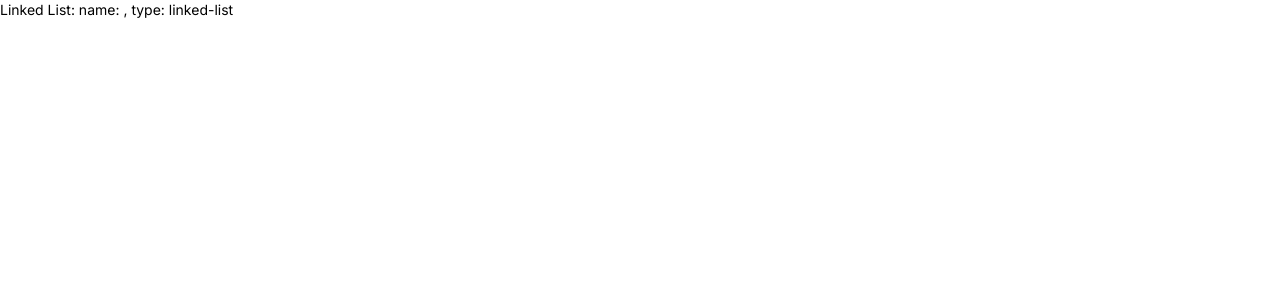
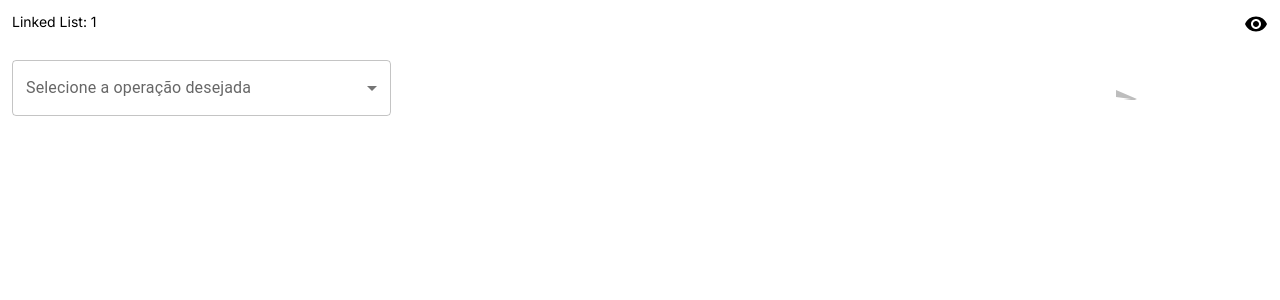
Before and after one commit to pedroaugustofb/data-structures-visualizer, a Next.js app: page /data-structure/linked-list/1 in a window 1280 px wide. Shown: the top 300 px of the page. Built offline with nearby package versions, Linux system fonts and the light colour scheme.

Commit message:
add: adicionando form para outras data-structures

```diff
--- a/app/data-structure/linked-list/[id]/page.tsx
+++ b/app/data-structure/linked-list/[id]/page.tsx
@@ -1,13 +1,34 @@
+"use client";
+
 import { DynamicPageProps } from "@/utils/interfaces";
+import Forms from "../../../../components/forms";
+import { formdata } from "../../../../components/forms/sequential-list/sequential-list-form";
+
+// const linked_list = new Linked_List()
 
 export default function LinkedList({ params, searchParams }: DynamicPageProps) {
-  const { id } = params;
-  const { name } = searchParams;
-  const type = "linked-list";
+  const data_structure = {
+    name: searchParams.name,
+    id: params.id,
+    type: "linked-list",
+  };
+
+  const canvas = `Linked List: ${data_structure.id}`;
+
+  const { Canvas } = Forms;
+
+  /**
+   *
+   * @param {formdata} form
+   * @returns
+   */
+  const submit = (form: formdata): void => console.log(form);
 
   return (
-    <h1 className="absolute text-sm">
-      Linked List: name: {name}, type: {type}
-    </h1>
+    <>
+      <Canvas.Form.Root canvas={canvas}>
+        <Canvas.Form.SequetialList submit={submit} />
+      </Canvas.Form.Root>
+    </>
   );
 }
--- a/app/data-structure/sequential-list/[id]/page.tsx
+++ b/app/data-structure/sequential-list/[id]/page.tsx
@@ -1,6 +1,10 @@
+"use client";
+
 import { DynamicPageProps } from "@/utils/interfaces";
 import React from "react";
 import Sequential_List from "@/data-structures/SequentialList";
+import Forms from "../../../../components/forms";
+import { formdata } from "../../../../components/forms/sequential-list/sequential-list-form";
 
 const list = new Sequential_List();
 
@@ -17,11 +21,23 @@ export default function SequentialList({ params, searchParams }: DynamicPageProp
   // Set max size if not set
   if (list.get_max_size() !== data_structure.details.max_size) list.set_max_size(data_structure.details.max_size);
 
+  const canvas = `Sequential List:${data_structure.id}`;
+
+  /**
+   *
+   * @param {formdata} form
+   * @returns
+   */
+  const submit = (form: formdata) => {
+    console.log(form);
+  };
+
+  const { Canvas } = Forms;
   return (
     <>
-      <h1 className="absolute text-sm">
-        Sequential List: id: {data_structure.id}; max_size: {data_structure.details.max_size};
-      </h1>
+      <Canvas.Form.Root canvas={canvas}>
+        <Canvas.Form.SequetialList submit={(form) => submit(form)} />
+      </Canvas.Form.Root>
     </>
   );
 }
--- a/app/page.tsx
+++ b/app/page.tsx
@@ -89,6 +89,7 @@ export default function Home() {
             />
             <DropDown<string>
               options={data_structures_options}
+              value={data_structure.type}
               callback={(value) =>
                 set_data_structure({
                   ...data_structure,
--- /dev/null
+++ b/components/forms/common/canvas-form-root.tsx
@@ -0,0 +1,33 @@
+"use client";
+
+import { Box, Grow, Icon, Tooltip } from "@mui/material";
+import React, { ReactElement } from "react";
+import VisibilityIcon from "@mui/icons-material/Visibility";
+import VisibilityOffIcon from "@mui/icons-material/VisibilityOff";
+
+interface CanvasFormRootProps {
+  children: ReactElement<any, any>;
+  canvas: string;
+}
+
+export default function CanvasFormRoot({ children, canvas }: CanvasFormRootProps) {
+  const [open, setOpen] = React.useState<boolean>(true);
+
+  return (
+    <div className="w-screen bg-transparent overflow-hidden transition-max-height duration-500">
+      <div className="flex justify-between w-screen p-3 text-sm">
+        {canvas}
+        <Tooltip title={open ? "Esconder Formulário" : "Mostrar Formulário"}>
+          <Icon className="hover:cursor-pointer flex items-center" onClick={() => setOpen(!open)}>
+            {open ? <VisibilityIcon /> : <VisibilityOffIcon />}
+          </Icon>
+        </Tooltip>
+      </div>
+      <Box className="flex p-3">
+        <Grow in={open} {...(open ? { timeout: 1000 } : {})}>
+          <div className="w-full">{children}</div>
+        </Grow>
+      </Box>
+    </div>
+  );
+}
--- a/components/forms/index.ts
+++ b/components/forms/index.ts
@@ -1,9 +1,22 @@
+"use client";
+
+import CanvasFormRoot from "./common/canvas-form-root";
+// import LinkedListForm from "./linked-list/linked-list-form";
+// import linked_list_home from "./linked-list/linked-list-home";
+import SequentialListForm from "./sequential-list/sequential-list-form";
 import sequential_list_home from "./sequential-list/sequential-list-home";
 
 const Forms = {
   Home: {
     SequentialList: sequential_list_home,
   },
+  Canvas: {
+    Form: {
+      Root: CanvasFormRoot,
+      SequetialList: SequentialListForm,
+      LinkedList: SequentialListForm,
+    },
+  },
 };
 
 export default Forms;
--- /dev/null
+++ b/components/forms/sequential-list/sequential-list-form.tsx
@@ -0,0 +1,100 @@
+"use client";
+
+import React from "react";
+import DropDown from "../../inputs/dropdown";
+import { Button, Icon, TextField, Tooltip } from "@mui/material";
+import SendIcon from "@mui/icons-material/Send";
+
+export type formdata = {
+  operation: string;
+  value?: number;
+  position?: number;
+};
+
+interface SequentialListFormProps {
+  submit: (data: formdata) => void;
+}
+
+export default function SequentialListForm({ submit }: SequentialListFormProps) {
+  const [data, setData] = React.useState<formdata>({
+    operation: "",
+    value: undefined,
+    position: undefined,
+  });
+
+  // Dropdown options
+  const options = [
+    { value: "push_at_end", label: "Adicionar elemento no fim" },
+    { value: "push_at_index", label: "Adicionar elemento em determinada posição" },
+    { value: "pop_at_end", label: "Remover elemento no fim" },
+    { value: "pop_at_index", label: "Remover elemento em determinada posição" },
+    { value: "search_by_position", label: "Buscar elemento por posição" },
+    { value: "search_by_value", label: "Buscar elemento por valor" },
+  ];
+
+  /**
+   *
+   * @param {number[] | values between 0 and 5} index_array
+   * @returns {string[]} the values of the rows indicated in the param
+   */
+  const filter_options = (index_array: number[]) =>
+    options.filter((_value, index) => index_array.some((element) => element === index)).map((element) => element.value);
+
+  // Show value input
+  const show_value = filter_options([0, 1, 5]).includes(data.operation);
+
+  // Show position input
+  const show_position = filter_options([1, 3, 4]).includes(data.operation);
+
+  // to disabled the button and othres styles
+  const disabled = !show_position && !show_value && data.operation !== "pop_at_end";
+
+  return (
+    <div className="w-full flex gap-3">
+      <DropDown<string>
+        label="Selecione a operação desejada"
+        className="w-4/12"
+        value={data.operation}
+        callback={(value: string) =>
+          setData({
+            ...data,
+            operation: value,
+          })
+        }
+        options={options}
+      />
+      <div className="grid grid-cols-2 grid-rows-1 gap-3 w-6/12">
+        <TextField
+          className={`${show_value ? "visible" : "invisible absolute"}`}
+          value={data.value}
+          label="Valor"
+          onChange={(e) => setData({ ...data, value: parseInt(e.target.value) })}
+        />
+
+        <TextField
+          className={`${show_position ? "visible" : "invisible"}`}
+          value={data.position}
+          label="Posição"
+          onChange={(e) => setData({ ...data, position: parseInt(e.target.value) })}
+        />
+      </div>
+
+      <Tooltip
+        title={disabled ? "É obrigatório selecionar uma ação e campos dependentes para enviar." : "Executar ação"}
+      >
+        <div className="flex justify-center w-3/12">
+          <Button
+            disabled={disabled}
+            className={`flex w-full hover:bg-green-400 justify-center items-center rounded ${
+              disabled ? "bg-gray-700 text-white" : "bg-green-500 text-black"
+            }`}
+          >
+            <Icon className="hover:cursor-pointer flex items-center" onClick={() => submit(data)}>
+              <SendIcon />
+            </Icon>
+          </Button>
+        </div>
+      </Tooltip>
+    </div>
+  );
+}
--- a/package.json
+++ b/package.json
@@ -11,6 +11,7 @@
   "dependencies": {
     "@emotion/react": "^11.11.1",
     "@emotion/styled": "^11.11.0",
+    "@mui/icons-material": "^5.14.8",
     "@mui/material": "^5.14.8",
     "@types/node": "20.5.9",
     "@types/react": "18.2.21",
```
Also changed, not shown: utils/useLocalStorage.ts (added, +31 -0 lines), 1 other file (tests, documents, lock files or other folders).
